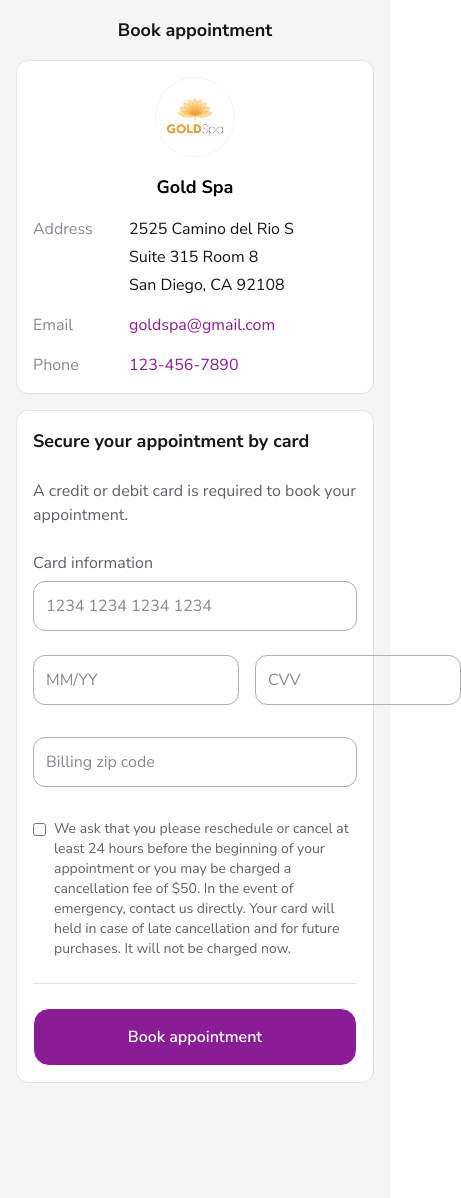
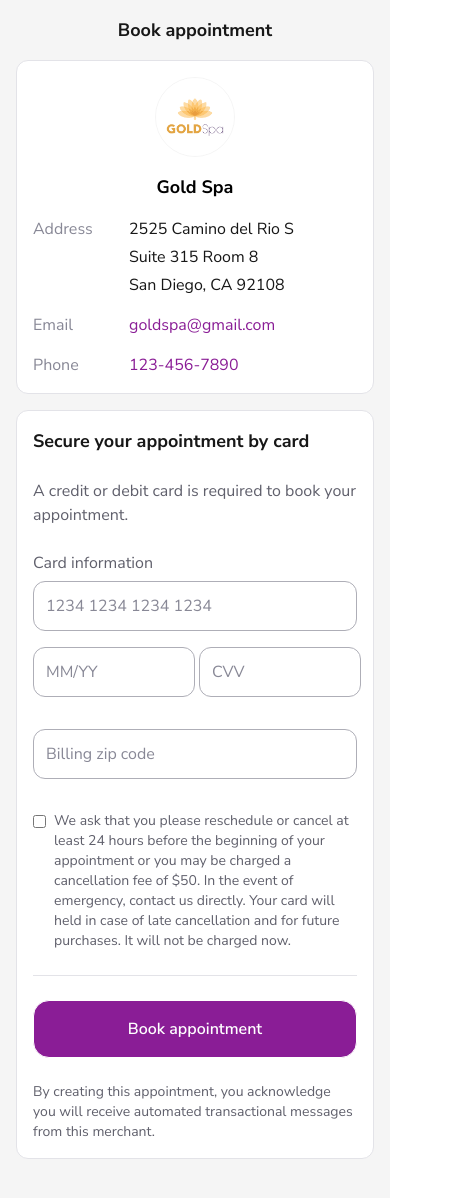
Before and after one commit to anyruiz/booking-flow, a Next.js app: page /payment in a window 390 px wide. Shown: the top 1198 px of the page, 461 px wide, since content can reach past the window. Built offline with nearby package versions, Linux system fonts and the light colour scheme.

Commit message:
fix: credit card info mobile

```diff
--- a/src/app/(booking-flow)/layout.tsx
+++ b/src/app/(booking-flow)/layout.tsx
@@ -28,11 +28,9 @@ export default function FormLayout({
     <FormProvider {...methods}>
       <div className="flex flex-col gap-4 items-center justify-center lg:justify-start bg-gray-20 p-4 lg:py-15 lg:px-30 min-h-screen">
         <h1 className="text-lg font-bold lg:hidden">Book appointment</h1>
-        <div className="w-full flex max-w-6xl">
-          <div className="flex flex-col gap-4 lg:flex-row md:items-center lg:items-start justify-between w-full">
-            <SpaInfoCard spaCenter={mockSpaCenter} />
-            <div className="w-full pb-26">{children}</div>
-          </div>
+        <div className="flex flex-col gap-4 lg:flex-row md:items-center lg:items-start justify-between w-full max-w-6xl">
+          <SpaInfoCard spaCenter={mockSpaCenter} />
+          <div className="w-full pb-26">{children}</div>
         </div>
       </div>
     </FormProvider>
--- a/src/app/(booking-flow)/payment/page.tsx
+++ b/src/app/(booking-flow)/payment/page.tsx
@@ -18,7 +18,9 @@ export default function PaymentForm() {
   };
 
   return (
+    <>
       <form
+        id="payment-form"
         onSubmit={handleSubmit(onSubmit)}
         className="bg-white rounded-xl border border-gray-30 p-4 md:py-12 md:px-15 flex flex-col gap-6 w-full"
       >
@@ -27,14 +29,17 @@ export default function PaymentForm() {
           <p className="text-description">
             A credit or debit card is required to book your appointment.
           </p>
-        <div className="flex flex-col gap-4">
+          <div className="flex flex-col gap-2">
             <TextInput
               label="Card information"
-            {...register("cardNumber", { required: "Card number is required" })}
+              {...register("cardNumber", {
+                required: "Card number is required",
+              })}
               placeholder="1234 1234 1234 1234"
               error={errors.cardNumber?.message?.toString()}
             />
-          <div className="flex gap-4 w-full justify-between">
+            <div className="flex gap-1 md:gap-4 w-full justify-start">
+              <div className="max-w-1/2 md:w-full">
                 <TextInput
                   showLabel={false}
                   label="Expiry date"
@@ -44,6 +49,8 @@ export default function PaymentForm() {
                   placeholder="MM/YY"
                   error={errors.expiryDate?.message?.toString()}
                 />
+              </div>
+              <div className="max-w-1/2 md:w-full">
                 <TextInput
                   showLabel={false}
                   label="CVV"
@@ -51,6 +58,7 @@ export default function PaymentForm() {
                   placeholder="CVV"
                   error={errors.cvv?.message?.toString()}
                 />
+              </div>
             </div>
           </div>
           <TextInput
@@ -75,8 +83,8 @@ export default function PaymentForm() {
               className="text-description text-sm"
               htmlFor="cancelationPolicy"
             >
-            We ask that you please reschedule or cancel at least 24 hours before
-            the beginning of your appointment or you may be charged a
+              We ask that you please reschedule or cancel at least 24 hours
+              before the beginning of your appointment or you may be charged a
               cancellation fee of $50. In the event of emergency, contact us
               directly. Your card will held in case of late cancellation and for
               future purchases. It will not be charged now.
@@ -89,16 +97,19 @@ export default function PaymentForm() {
           </div>
         </div>
         <hr className="border-gray-30" />
-      <div className="w-full">
+        <div className="w-full flex flex-col gap-6">
           <Button type="submit" label="Book appointment" fullWidth />
+          <p className="text-description text-sm">
+            By creating this appointment, you acknowledge you will receive
+            automated transactional messages from this merchant.
+          </p>
         </div>
+      </form>
       <div className="hidden md:block">
         <BottomBar>
-          <div className="w-full flex justify-end">
-            <Button type="submit" label="Continue" />
-          </div>
+          <Button type="submit" form="payment-form" label="Continue" />
         </BottomBar>
       </div>
-    </form>
+    </>
   );
 }
```
Lines whose indentation alone changed are shown as unchanged.
